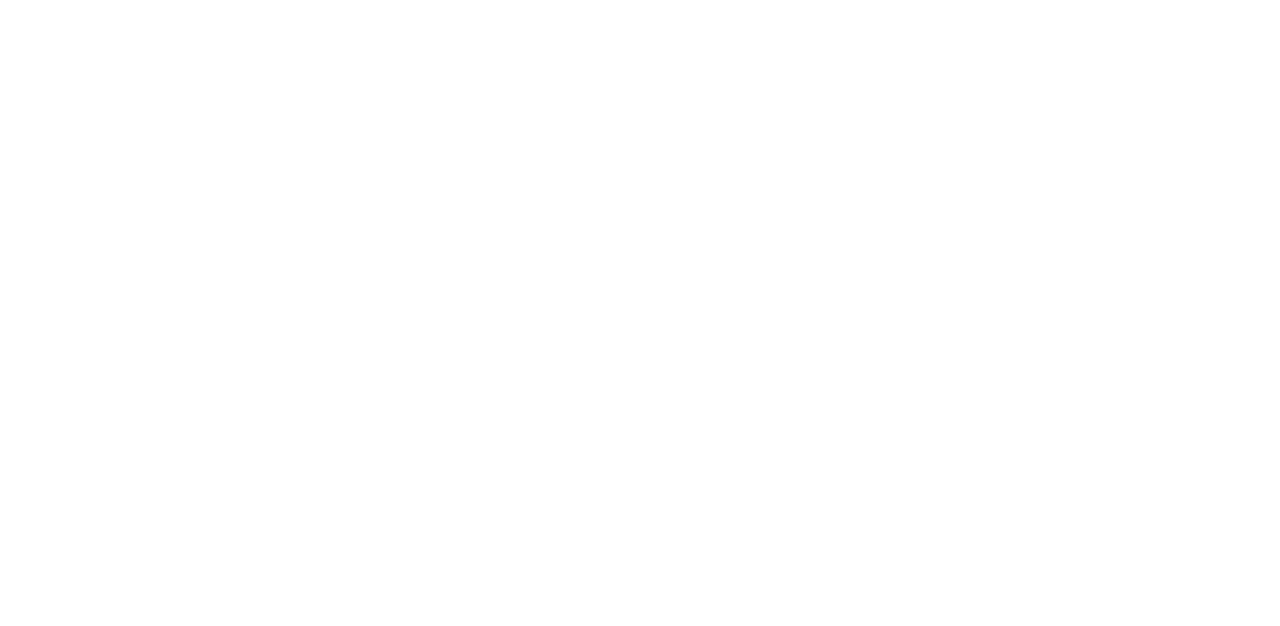
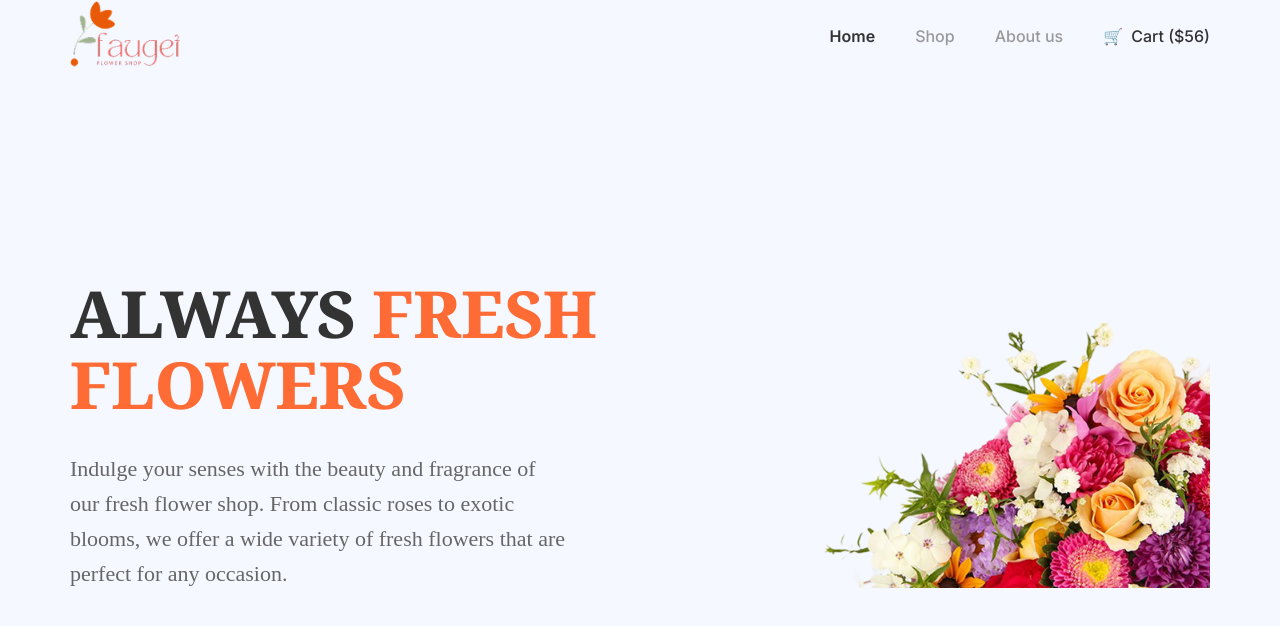
Before and after one commit to justAbdulAzim/assignmentph2, a plain HTML site: page index.html in a window 1280 px wide. Drawn offline with Linux system fonts and the light colour scheme.

Commit message:
first section done

```diff
--- a/index.html
+++ b/index.html
@@ -8,13 +8,43 @@
     <link rel="preconnect" href="https://fonts.googleapis.com">
     <link rel="preconnect" href="https://fonts.gstatic.com" crossorigin>
     <link
-        href="https://fonts.googleapis.com/css2?family=Inter:ital,opsz,wght@0,14..32,100..900;1,14..32,100..900&family=Noto+Serif:ital,wght@0,100..900;1,100..900&display=swap"
+        href="https://fonts.googleapis.com/css2?family=Inter:ital,opsz,wght@0,14..32,100..900;1,14..32,100..900&display=swap"
+        rel="stylesheet">
+
+    <link href="https://fonts.googleapis.com/css2?family=Noto+Serif:ital,wght@0,100..900;1,100..900&display=swap"
         rel="stylesheet">
     <title>Assignment 2</title>
 </head>
 
 <body>
+    <header class="header container">
+        <a href="#" class="logo">
+            <img src="images/logo.png" alt="logo">
+        </a>
 
+        <nav class="nav">
+            <a href="#">Home</a>
+            <a href="#">Shop</a>
+            <a href="#">About us</a>
+        </nav>
+
+        <a href="#" class="cart">
+            <div class="cart-icon">🛒</div>
+            <span>Cart ($56)</span>
+        </a>
+    </header>
+
+    <section class="hero container">
+        <div class="hero-content">
+            <h1>ALWAYS <span class="highlight">FRESH FLOWERS</span></h1>
+            <p>Indulge your senses with the beauty and fragrance of our fresh flower shop. From classic roses to exotic
+                blooms, we offer a wide variety of fresh flowers that are perfect for any occasion.</p>
+        </div>
+
+        <div class="hero-image">
+            <img src="images/hero-flower.png" alt="">
+        </div>
+    </section>
 </body>
 
 </html>
--- a/style.css
+++ b/style.css
@@ -0,0 +1,119 @@
+* {
+    margin: 0;
+    padding: 0;
+    box-sizing: border-box;
+}
+
+body {
+    background-color: #f5f8ff;
+}
+
+.container {
+    max-width: 1140px;
+    margin: 0 auto;
+}
+
+.header {
+    display: grid;
+    grid-template-columns: auto 1fr auto;
+    align-items: center;
+    padding: 20px auto;
+    gap: 40px;
+}
+
+.logo img {
+    width: 110px !important;
+}
+
+.nav {
+    display: grid;
+    grid-template-columns: repeat(3, auto);
+    gap: 40px;
+    justify-self: end;
+}
+
+.nav a {
+    text-decoration: none;
+    font-weight: 500;
+    font-family: 'Inter';
+
+}
+
+.nav a:first-child {
+    color: #333;
+    font-weight: 600;
+}
+
+.nav a:not(:first-child) {
+    color: #999;
+}
+
+.cart {
+    display: grid;
+    grid-template-columns: auto auto;
+    align-items: center;
+    gap: 8px;
+    text-decoration: none;
+    color: #333;
+    font-weight: 500;
+    font-family: 'Inter';
+}
+
+.cart-icon {
+    width: 20px;
+    height: 20px;
+    color: #333;
+}
+
+.hero {
+    display: grid;
+    grid-template-columns: 60% 40%;
+    align-items: end;
+    min-height: 400px;
+    margin: 120px auto;
+
+}
+
+.hero-content h1 {
+    font-size: 65px;
+    font-family: "Noto Serif";
+    font-weight: 800;
+    line-height: 1.1;
+    margin-bottom: 30px;
+    color: #333;
+}
+
+.hero-content .highlight {
+    color: #ff6b35;
+}
+
+.hero-content p {
+    font-size: 22px;
+    line-height: 1.6;
+    color: #666;
+    max-width: 500px;
+}
+
+.hero-content,
+.hero-image,
+.hero-image img {
+    width: 100%;
+}
+
+.hero-image img {
+    max-width: 550px;
+}
+
+@media (max-width: 500px) {
+    .hero {
+        grid-template-columns: 1fr;
+    }
+
+    .hero-content {
+        order: 2;
+    }
+
+    .hero-image {
+        order: 1;
+    }
+}
```
